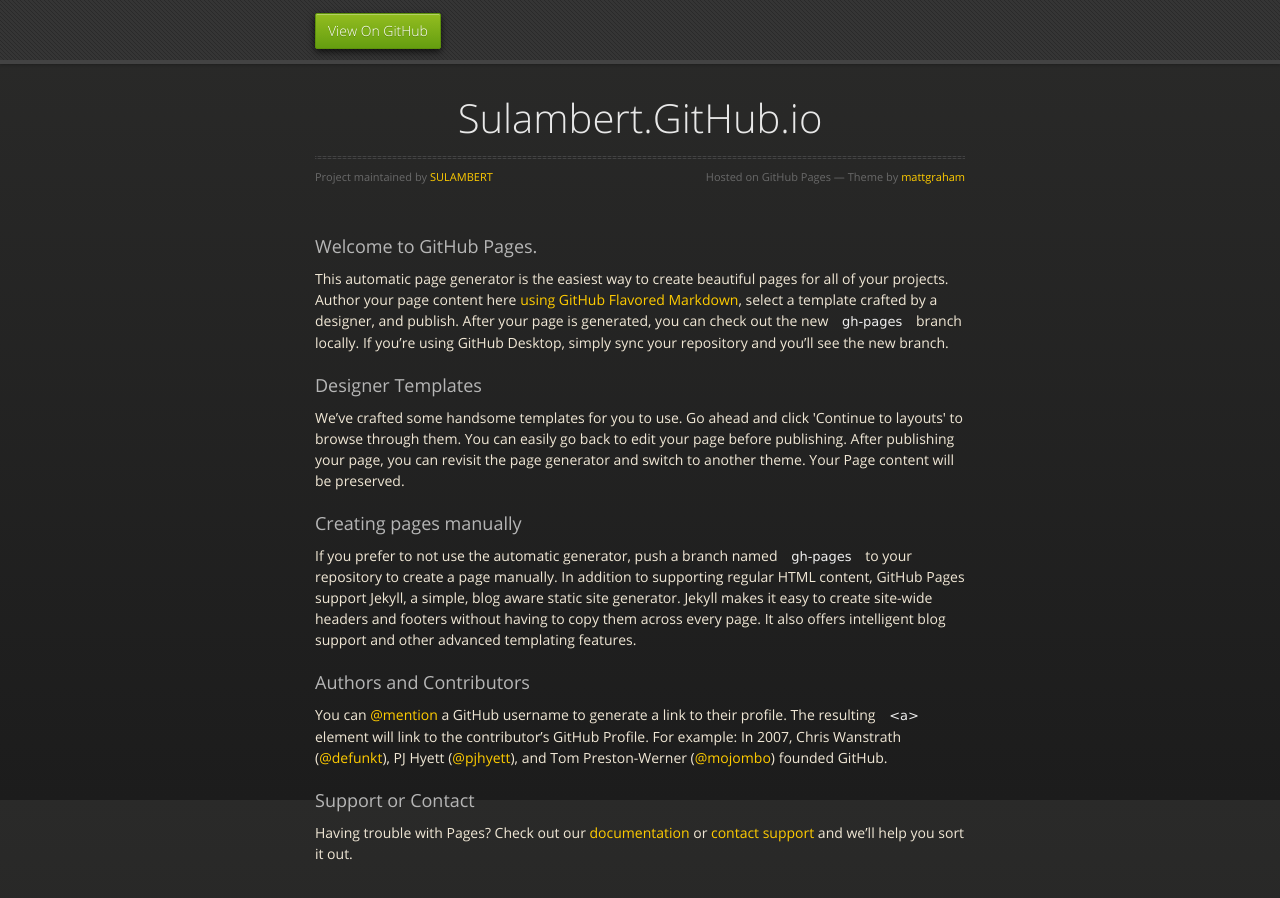
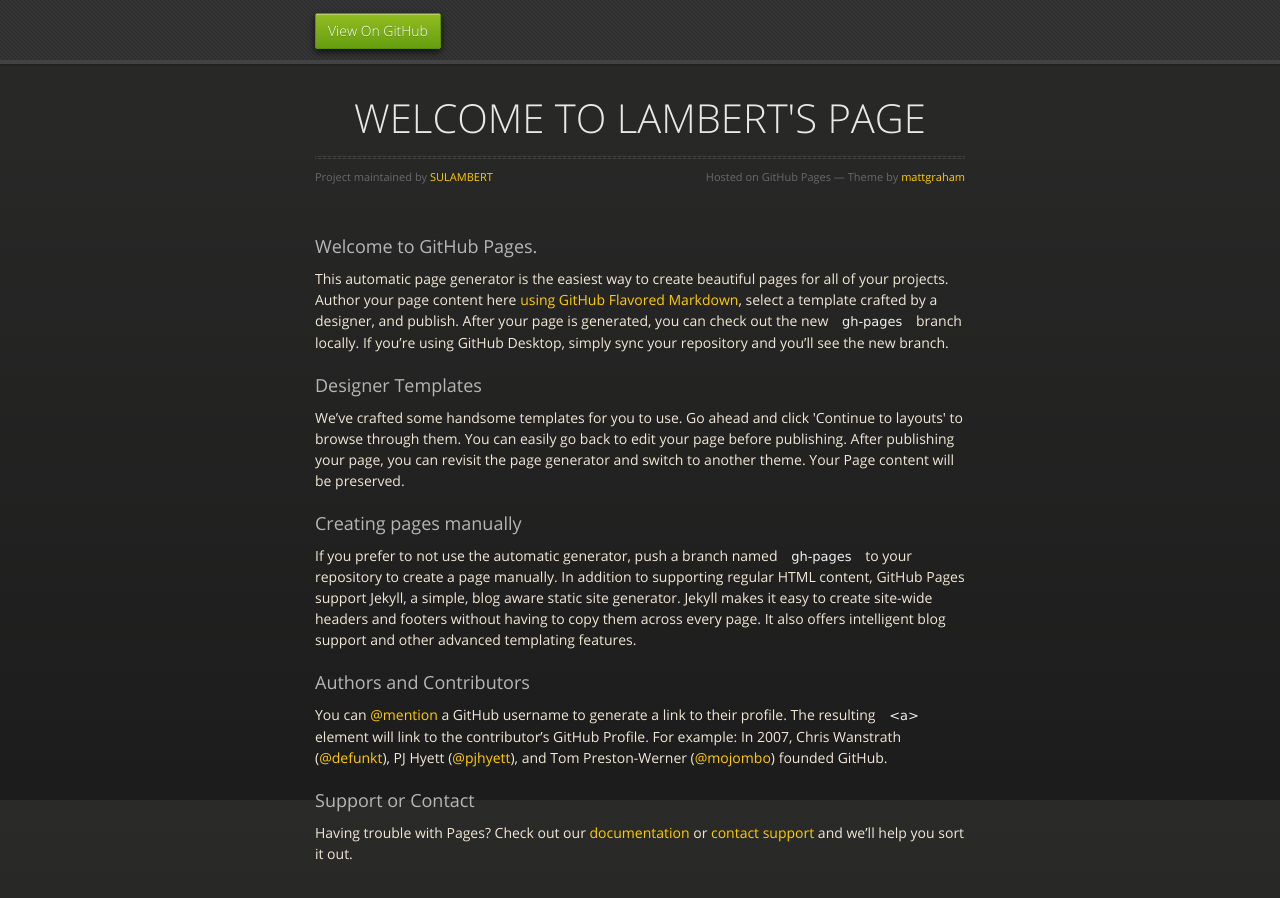
Before and after one commit to SULAMBERT/SULAMBERT.github.io, a plain HTML site: page index.html in a window 1280 px wide. Drawn offline with nearby package versions, Linux system fonts and the light colour scheme.

Commit message:
Added a friendlier title

```diff
--- a/index.html
+++ b/index.html
@@ -28,7 +28,7 @@
 
       <section>
         <div id="title">
-          <h1>Sulambert.GitHub.io</h1>
+          <h1>WELCOME TO LAMBERT'S PAGE</h1>
           <p></p>
           <hr>
           <span class="credits left">Project maintained by <a href="https://github.com/SULAMBERT">SULAMBERT</a></span>
```
